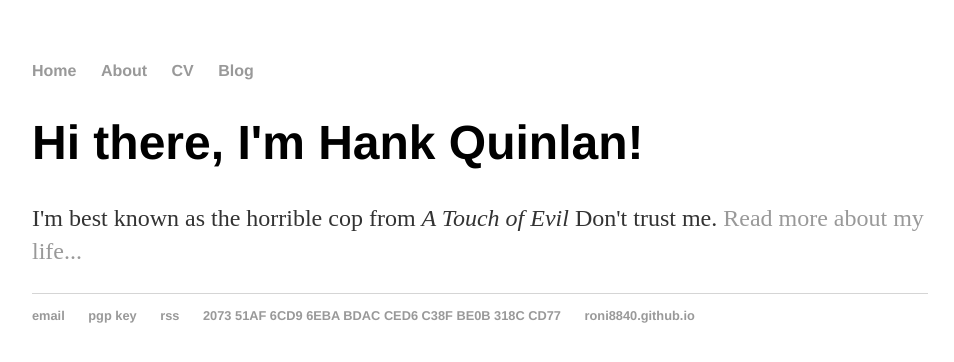
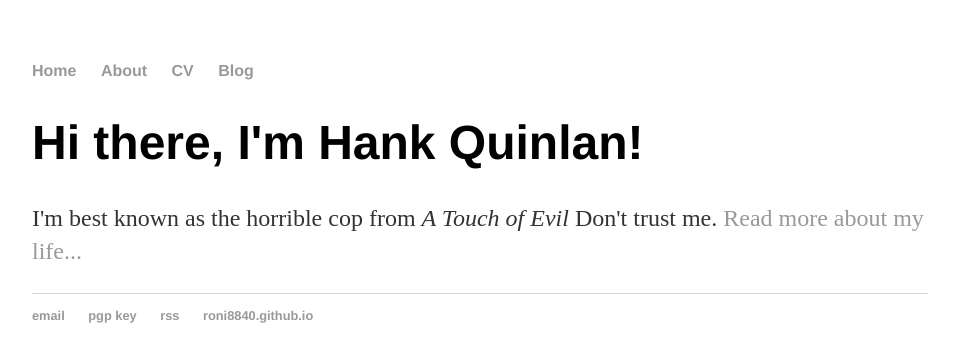
Before and after one commit to ronaldreichmuth/ronaldreichmuth.github.io, a Jekyll site: the page built from index.html, in a window 1280 px wide. Shown: the top 362 px of the page, without its empty margins (160-1114 px from the left). Built offline with Jekyll 4.4.1, drawn with Linux system fonts in a browser that asks for light colours.

Commit message:
Update default.html

```diff
--- a/_layouts/default.html
+++ b/_layouts/default.html
@@ -22,9 +22,8 @@
 			<footer>
 	    		<ul>
 	        		<li><a href="mailto:emaily@icloud.com">email</a></li>
-				<li><a href="mailto:emaily@icloud.com">pgp key</a></li>
+				<li><a href="roni8840.github.io/download/318CCD77.asc">pgp key</a></li>
 				<li><a href="https://username.github.io/blog/atom.xml">rss</a></li>
-				<li><a href="mailto:emaily@icloud.com">2073 51AF 6CD9 6EBA BDAC  CED6 C38F BE0B 318C CD77</a></li>
 	        		<li><a href="https://roni8840.github.io">roni8840.github.io</a></li>
 				</ul>
 			</footer>
```
